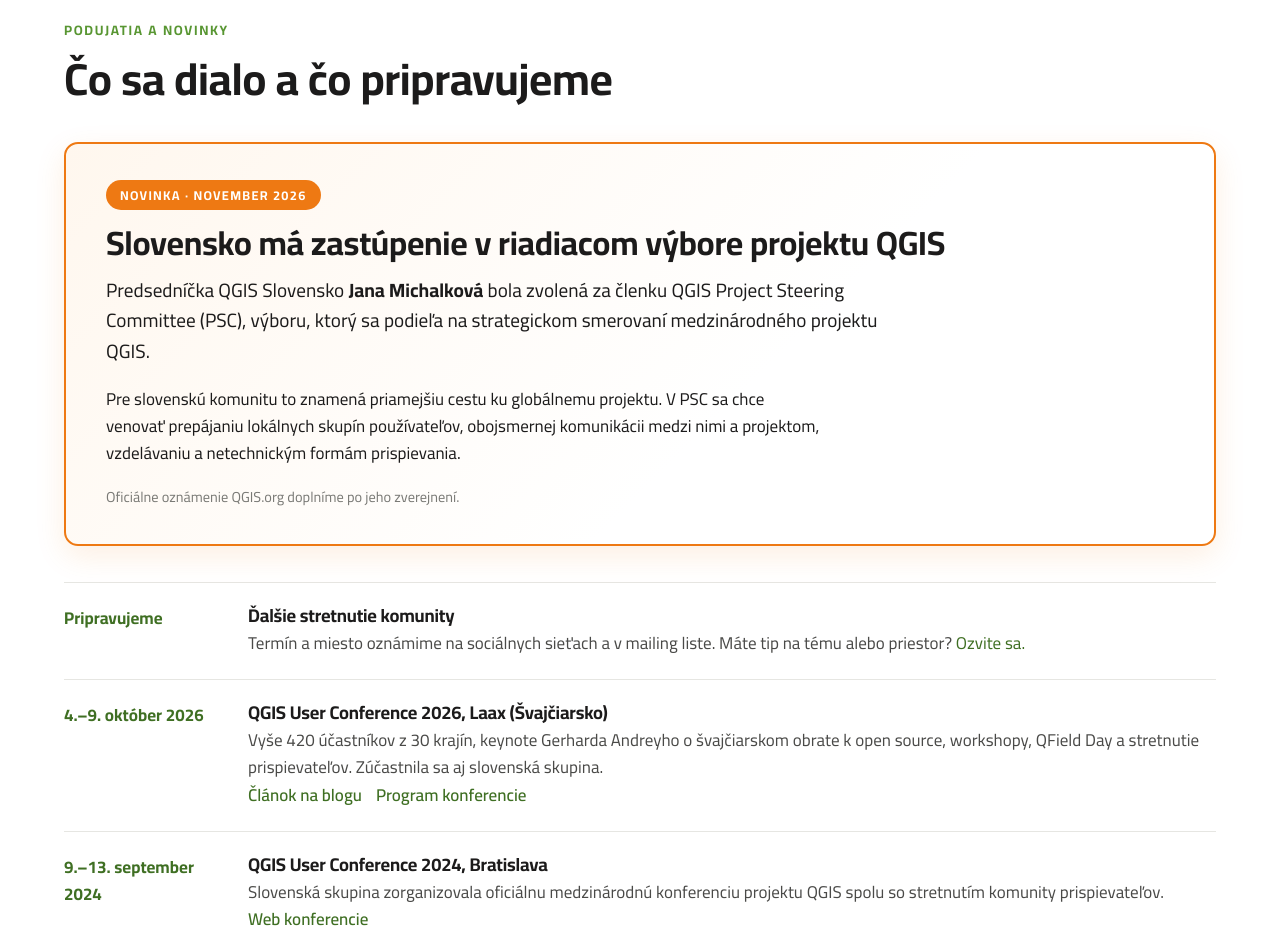
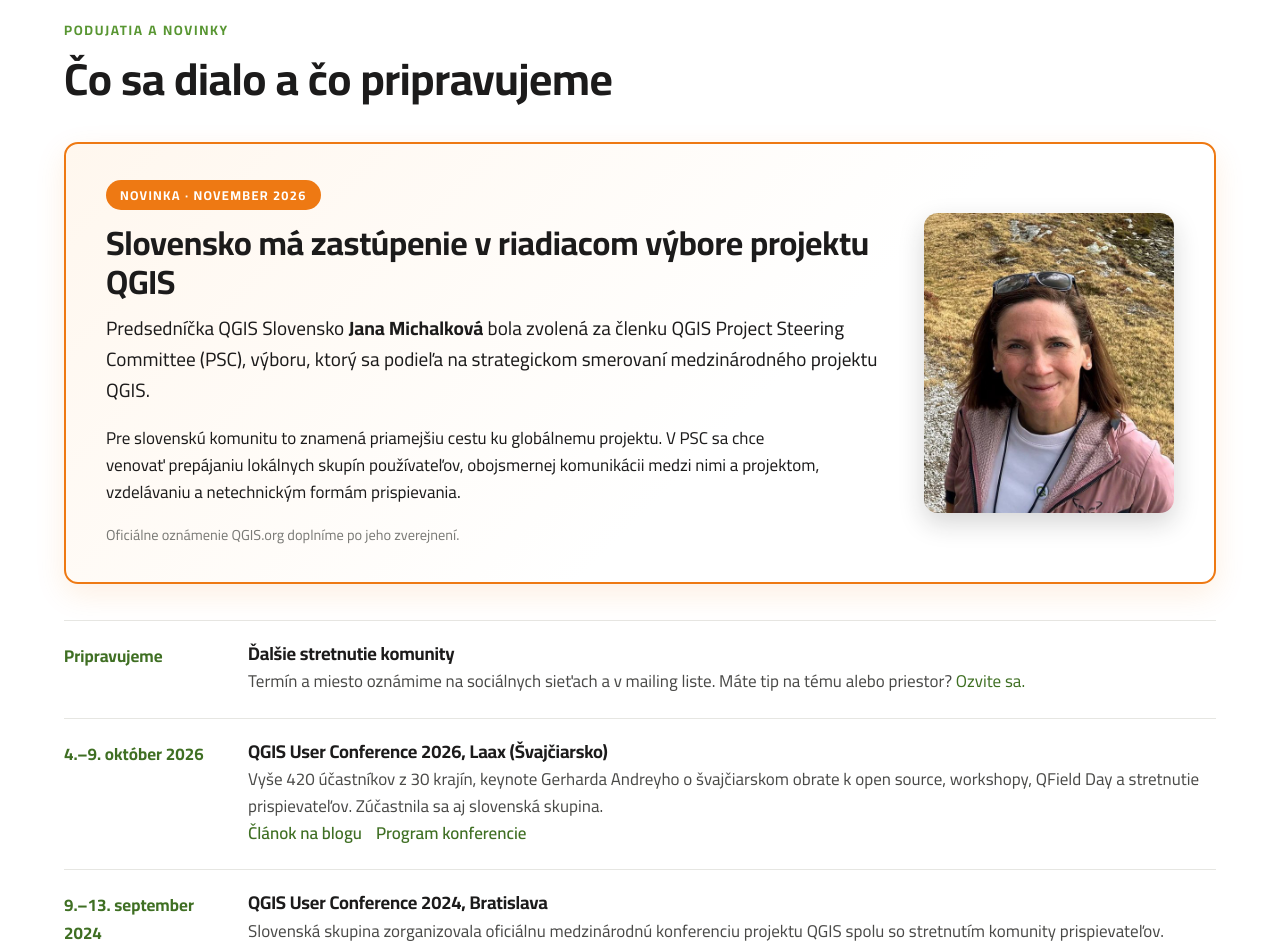
Before and after one commit to qgis-sk/qgis-sk.github.io, a plain HTML site: page index.html in a window 1280 px wide. Shown: the part 5374-6316 px from the top of the page. Drawn offline with nearby package versions, Linux system fonts and the light colour scheme; no server answers.

Commit message:
PSC news card: photo of Jana Michalková on the right
Co-Authored-By: Claude Fable 5.2 <noreply@anthropic.com>

```diff
--- a/index.html
+++ b/index.html
@@ -20,7 +20,7 @@
   <link rel="preconnect" href="https://fonts.gstatic.com" crossorigin>
   <link href="https://fonts.googleapis.com/css2?family=Cairo:wght@400;600;700&display=swap" rel="stylesheet">
   <link rel="alternate" type="application/rss+xml" title="QGIS Slovensko – novinky" href="feed.xml">
-  <link rel="stylesheet" href="styles.css?v=22">
+  <link rel="stylesheet" href="styles.css?v=23">
 </head>
 <body>
 
@@ -175,12 +175,15 @@
   <div class="wrap">
     <span class="eyebrow">Podujatia a novinky</span>
     <h2>Čo sa dialo a čo pripravujeme</h2>
-    <article class="featured" id="psc">
+    <article class="featured s-fotkou" id="psc">
+      <div>
       <span class="featured-tag">Novinka · november 2026</span>
       <h3>Slovensko má zastúpenie v riadiacom výbore projektu QGIS</h3>
       <p class="lead">Predsedníčka QGIS Slovensko <strong>Jana Michalková</strong> bola zvolená za členku QGIS Project Steering Committee (PSC), výboru, ktorý sa podieľa na strategickom smerovaní medzinárodného projektu QGIS.</p>
       <p>Pre slovenskú komunitu to znamená priamejšiu cestu ku globálnemu projektu. V PSC sa chce venovať prepájaniu lokálnych skupín používateľov, obojsmernej komunikácii medzi nimi a projektom, vzdelávaniu a netechnickým formám prispievania.</p>
       <p class="muted small">Oficiálne oznámenie QGIS.org doplníme po jeho zverejnení.</p>
+      </div>
+      <img class="featured-foto" src="images/jana-michalkova.jpg" alt="Jana Michalková" width="560" height="672" loading="lazy">
     </article>
     <ul class="timeline">
       <li>
--- a/styles.css
+++ b/styles.css
@@ -303,6 +303,9 @@ section { padding: 96px 0; }
 .featured .lead { max-width: 75ch; color: var(--ink); }
 .featured p { max-width: 75ch; }
 .featured p:last-child { margin-bottom: 0; }
+.featured.s-fotkou { display: grid; grid-template-columns: 1fr 250px; gap: 44px; align-items: center; }
+.featured-foto { width: 100%; height: auto; aspect-ratio: 5 / 6; object-fit: cover; border-radius: 14px; box-shadow: 0 10px 26px rgba(28,27,27,.18); }
+@media (max-width: 860px) { .featured.s-fotkou { grid-template-columns: 1fr; gap: 22px; } .featured-foto { order: -1; width: 170px; } }
 .news-pill { display: inline-flex; align-items: center; gap: 10px; margin-bottom: 22px; padding: 6px 16px 6px 6px; border: 1px solid var(--orange); border-radius: 999px; color: var(--ink); font-size: .92rem; font-weight: 600; background: #fff7ee; }
 .news-pill b { background: var(--orange); color: #fff; border-radius: 999px; padding: 2px 12px; font-size: .78rem; letter-spacing: .08em; text-transform: uppercase; }
 .news-pill:hover { text-decoration: none; background: #ffeedb; color: var(--ink); }
```
Also changed, not shown: images/jana-michalkova.jpg (added).
